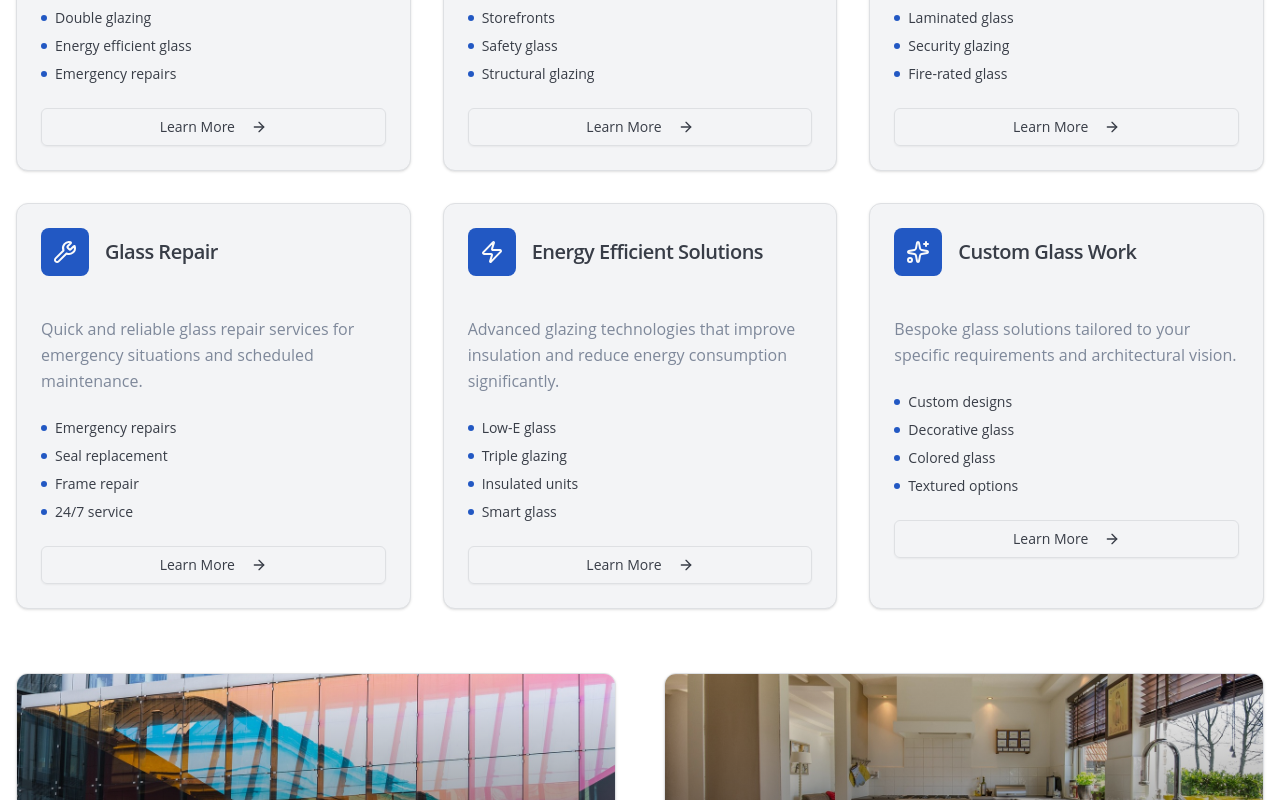
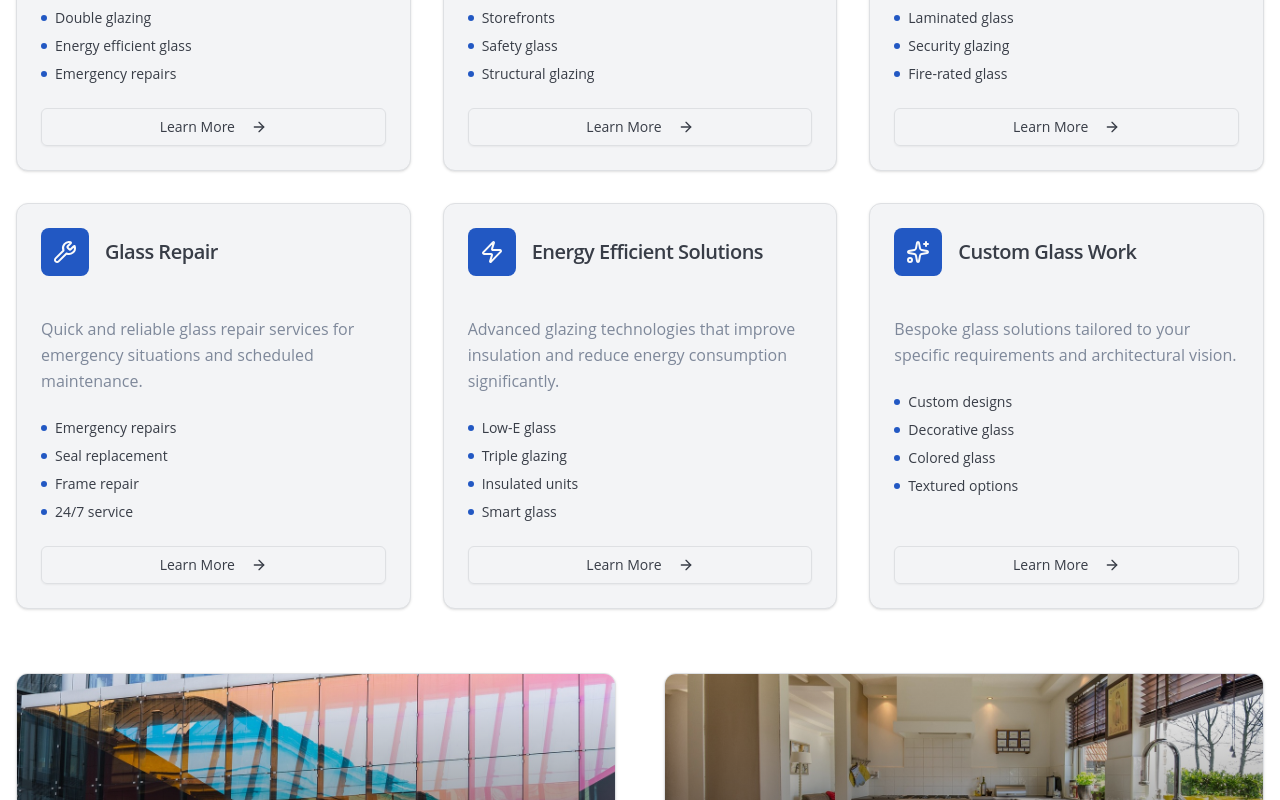
Before and after one commit to hassanali408/esa, a Next.js app: page / in a window 1280 px wide. Shown: the part 2000-2800 px from the top of the page. Built offline with nearby package versions, Linux system fonts and the light colour scheme.

Commit message:
Refactor About, Hero, and Services components to wrap buttons in Link components for improved navigation; enhance layout and responsiveness.

```diff
--- a/src/components/About.tsx
+++ b/src/components/About.tsx
@@ -2,6 +2,7 @@ import { Button } from '@/components/ui/button';
 import { Card, CardContent } from '@/components/ui/card';
 import { CheckCircle, Award, Users, Calendar } from 'lucide-react';
 import Image from 'next/image';
+import Link from 'next/link';
 // Using public folder for images
 
 interface AboutProps {
@@ -51,9 +52,11 @@ export default function About({ isHomePage = false }: AboutProps) {
           </div>
 
           <div className="text-center">
-            <Button size="lg" data-testid="button-learn-more">
-              Learn More About Us
-            </Button>
+            <Link href="/about">
+              <Button size="lg" data-testid="button-learn-more">
+                Learn More About Us
+              </Button>
+            </Link>
           </div>
         </div>
       </section>
--- a/src/components/Hero.tsx
+++ b/src/components/Hero.tsx
@@ -1,5 +1,6 @@
 import { Button } from '@/components/ui/button';
 import { ArrowRight, Shield, Clock, Users } from 'lucide-react';
+import Link from 'next/link';
 // Using public folder for images
 
 export default function Hero() {
@@ -25,6 +26,7 @@ export default function Hero() {
         </p>
 
         <div className="flex flex-col sm:flex-row gap-3 sm:gap-4 justify-center mb-8 md:mb-12 px-4">
+          <Link href="/contact">
             <Button
               size="lg"
               className="bg-primary hover:bg-primary/90 text-primary-foreground px-8 py-4 text-lg"
@@ -33,6 +35,8 @@ export default function Hero() {
               Get Free Quote
               <ArrowRight className="ml-2 w-5 h-5" />
             </Button>
+          </Link>
+          <Link href="/gallery">
             <Button
               variant="outline"
               size="lg"
@@ -41,6 +45,7 @@ export default function Hero() {
             >
               View Our Work
             </Button>
+          </Link>
         </div>
 
         {/* Features */}
--- a/src/components/Services.tsx
+++ b/src/components/Services.tsx
@@ -1,6 +1,7 @@
 import { Card, CardContent, CardHeader, CardTitle } from '@/components/ui/card';
 import { Button } from '@/components/ui/button';
 import Image from 'next/image';
+import Link from 'next/link';
 import {
   Home,
   Building,
@@ -68,7 +69,7 @@ export default function Services() {
         {/* Services Grid */}
         <div className="grid grid-cols-1 sm:grid-cols-2 lg:grid-cols-3 gap-6 md:gap-8 mb-12 md:mb-16">
           {services.map((service, index) => (
-            <Card key={index} className="hover-elevate transition-all duration-300">
+            <Card key={index} className="hover-elevate transition-all duration-300 flex flex-col h-full">
               <CardHeader>
                 <div className="flex items-center gap-4 mb-4">
                   <div className="bg-primary p-3 rounded-lg">
@@ -77,11 +78,11 @@ export default function Services() {
                   <CardTitle className="text-xl">{service.title}</CardTitle>
                 </div>
               </CardHeader>
-              <CardContent>
+              <CardContent className="flex flex-col flex-grow">
                 <p className="text-muted-foreground mb-6 leading-relaxed">
                   {service.description}
                 </p>
-                <ul className="space-y-2">
+                <ul className="space-y-2 flex-grow">
                   {service.features.map((feature, featureIndex) => (
                     <li key={featureIndex} className="flex items-center gap-2 text-sm">
                       <div className="w-1.5 h-1.5 bg-primary rounded-full"></div>
@@ -89,14 +90,18 @@ export default function Services() {
                     </li>
                   ))}
                 </ul>
+                <div className="mt-6">
+                  <Link href="/services">
                     <Button
                       variant="outline"
-                  className="mt-6 w-full"
+                      className="w-full"
                       data-testid={`button-learn-more-${index}`}
                     >
                       Learn More
                       <ArrowRight className="ml-2 w-4 h-4" />
                     </Button>
+                  </Link>
+                </div>
               </CardContent>
             </Card>
           ))}
@@ -123,9 +128,11 @@ export default function Services() {
               <p className="text-muted-foreground mb-4">
                 Professional commercial glazing services for offices, retail spaces, and industrial buildings.
               </p>
+              <Link href="/gallery">
                 <Button variant="outline" data-testid="button-commercial-projects">
                   View Commercial Work
                 </Button>
+              </Link>
             </CardContent>
           </Card>
 
@@ -148,9 +155,11 @@ export default function Services() {
               <p className="text-muted-foreground mb-4">
                 Expert residential glazing services to enhance your home&apos;s comfort and energy efficiency.
               </p>
+              <Link href="/gallery">
                 <Button variant="outline" data-testid="button-residential-projects">
                   View Residential Work
                 </Button>
+              </Link>
             </CardContent>
           </Card>
         </div>
@@ -163,10 +172,12 @@ export default function Services() {
           <p className="text-muted-foreground mb-8 max-w-2xl mx-auto">
             Get in touch with our expert team for a free consultation and quote tailored to your specific needs.
           </p>
+          <Link href="/contact">
             <Button size="lg" className="px-8" data-testid="button-get-started">
               Get Free Quote
               <ArrowRight className="ml-2 w-5 h-5" />
             </Button>
+          </Link>
         </div>
       </div>
     </section>
```
Lines whose indentation alone changed are shown as unchanged.
